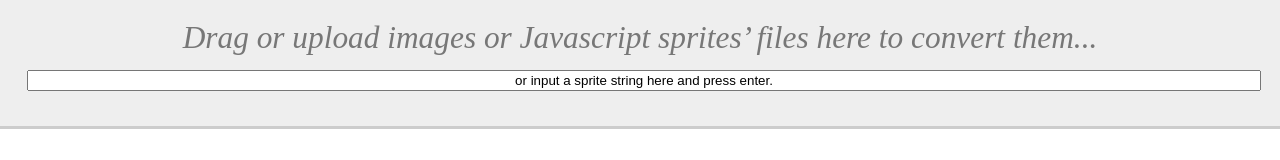
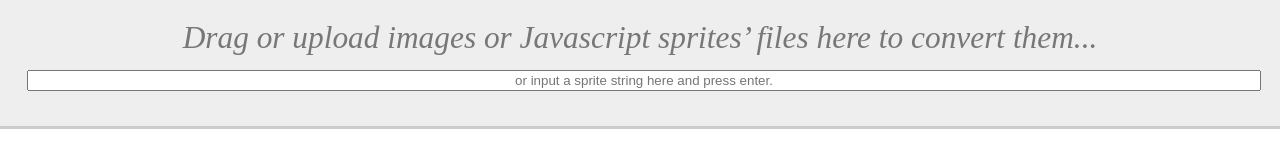
Before and after one commit to FullScreenShenanigans/SpriteMakr, a website: page Source/index.html in a window 1280 px wide. Shown: the part 255-415 px from the top of the page. Drawn offline with Linux system fonts and the light colour scheme.

Commit message:
Text input value changed to placeholder.

```diff
--- a/Source/index.html
+++ b/Source/index.html
@@ -12,7 +12,7 @@
     <section id="input">
         <aside>Drag or upload images or Javascript sprites’ files here to convert them...</aside>
         <input id="text-input" type="text"
-            value="or input a sprite string here and press enter." />
+            placeholder="or input a sprite string here and press enter." />
     </section>
 
     <section id="output">
```
